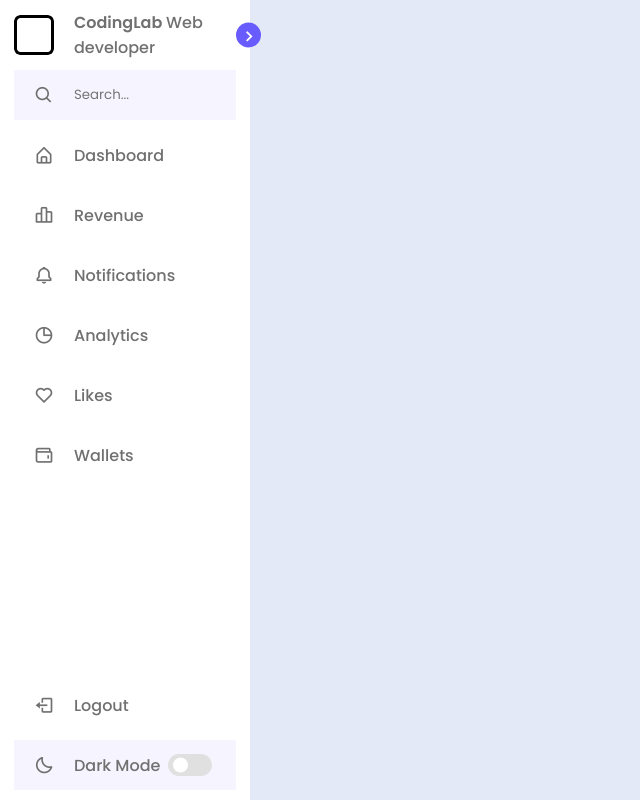
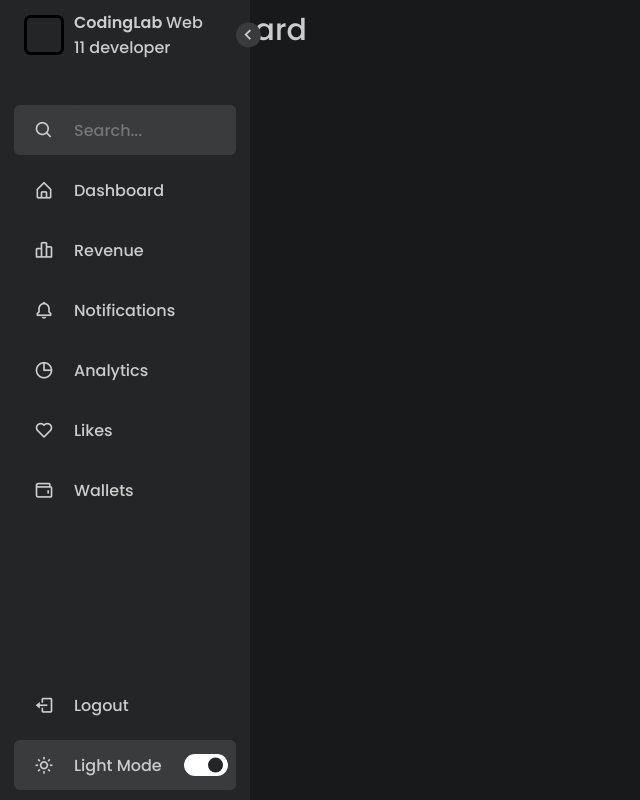
Before and after one commit to leonhsalas/navbar-2, a plain HTML site: page index.html in a window 1280 px wide. Both pictures are taken after a click on the element 190 px from the left and 765 px from the top of the page. Shown: the whole page, without its empty margins (0-640 px from the left). Drawn offline with nearby package versions, Linux system fonts and the light colour scheme.

Commit message:
first commit

```diff
--- a/index.html
+++ b/index.html
@@ -20,7 +20,7 @@
                         CodingLab
                     </span>
                     <span class="profession">
-                        Web developer
+                        Web <br>11 developer
                     </span>
                 </div>
             </div>
@@ -32,7 +32,7 @@
             <div class="menu">
                 <li class="search-box">
                         <i class="bx bx-search icon"></i>
-                        <input type="search" placeholder="Search...">
+                        <input type="text" placeholder="Search...">
                 </li>
                 <ul class="menu-links">
                     <li class="nav-link">
@@ -113,6 +113,13 @@
                 </li>
             </div>
     </nav>
+
+    <section class="home">
+        <div class="text">
+            Dashboard
+        </div>
+    </section>
+
     <script src="main.js"></script>
 </body>
 </html>
--- a/main.js
+++ b/main.js
@@ -0,0 +1,25 @@
+const body = document.querySelector("body"),
+      sidebar = body.querySelector(".sidebar"),
+      toggle = body.querySelector(".toggle"),
+      searchBtn = body.querySelector(".search-box"),
+      modeSwitch = body.querySelector(".toggle-switch"),
+      modeText = body.querySelector(".mode-text");
+
+      toggle.addEventListener("click", () => {
+        sidebar.classList.toggle("close");
+      });
+
+      searchBtn.addEventListener("click", () => {
+        sidebar.classList.remove("close");
+      });
+
+
+      modeSwitch.addEventListener("click", () => {
+        body.classList.toggle("dark");
+
+        if(body.classList.contains('dark')){
+          modeText.innerText = "Light Mode"
+        }else{
+          modeText.innerText = "Dark Mode"
+        }
+      });
--- a/style.css
+++ b/style.css
@@ -23,18 +23,32 @@
 body{
     height: 100vh;
     background: var(--body-color);
+    transition: var(--tran-05);
+}
+
+body.dark{
+    --body-color: #18191A;
+    --sidebar-color: #242526;
+    --primary-color: #3A3B3C;
+    --primary-color-light: #3A3B3C;
+    --toggle-color: #FFF;
+    --text-color: #CCC;
 }
 
 .sidebar .text{
     font-size: 16px;
     font-weight: 500;
     color: var(--text-color);
+    transition: var(--tran-03);
+    white-space: nowrap;
+    opacity: 1;
 }
 
 .sidebar .image{
     min-width: 60px;
     display: flex;
     align-items: center;
+    justify-content: center;
 }
 
 
@@ -46,7 +60,17 @@ body{
     width: 250px;
     padding: 10px 14px;
     background: var(--sidebar-color);
+    transition: var(--tran-05);
+    z-index: 100;
 }
+
+.sidebar.close .text{
+    opacity: 0;
+}
+.sidebar.close{
+    width: 88px;
+}
+
 .sidebar li{
     height: 50px;
     margin-top: 10px;
@@ -100,15 +124,29 @@ header .image-text .header-3text{
     height: 25px;
     width: 25px;
     background: var(--primary-color);
+    transform: translateY(-50%) rotate(180deg);
     display: flex;
     align-items: center;
     justify-content: center;
     border-radius: 50%;
     color: var(--sidebar-color);
     font-size: 22px;
+    transition: var(--tran-03);
+}
+
+.sidebar.close header .toggle{
+    transform: translateY(-50%);
+}
+body.dark .sidebar header .toggle{
+    color: var(--text-color);
+}
+.sidebar .menu{
+    margin-top: 35px;
 }
 .sidebar .search-box{
     background: var(--primary-color-light);
+    border-radius: 6px;
+    transition: var(--tran-05);
 }
 .search-box input{
     height: 100%;
@@ -116,7 +154,11 @@ header .image-text .header-3text{
     outline: none;
     border: none;
     border-radius: 6px;
+    font-size: 16px;
+    font-weight: 500;
     background: var(--primary-color-light);
+    transition: var(--tran-05);
+    color: var(--text-color);
 }
 .sidebar li a{
     height: 100%;
@@ -125,15 +167,21 @@ header .image-text .header-3text{
     text-decoration: none;
     border-radius: 6px;
     transition: var(--tran-04);
+    width: 100%;
 }
 
 .sidebar li a:hover{
     background: var(--primary-color);
+    width: 100%;
 }
 
 .sidebar li a:hover .icon,
 .sidebar li a:hover .text{
     color: var(--sidebar-color);
+}
+body.dark .sidebar li a:hover .icon,
+body.dark .sidebar li a:hover .text{
+    color: var(--text-color);
 }
 
 .sidebar .menu-bar{
@@ -144,6 +192,8 @@ header .image-text .header-3text{
 }
 
 .menu-bar .mode{
+    position: relative;
+    border-radius: 6px;
     background: var(--primary-color-light);
 }
 
@@ -156,19 +206,32 @@ header .image-text .header-3text{
 
 .menu-bar .mode i{
     position: absolute;
+    transition: var(--tran-03);
 }
 
 .menu-bar .mode i.sun{
     opacity: 0;
 }
 
+body.dark .menu-bar .mode i.sun{
+    opacity: 1;
+}
+body.dark .menu-bar .mode i.moon{
+    opacity: 0;
+}
+
 .menu-bar .mode .toggle-switch{
+    position: absolute;
+    right: 0;
     display: flex;
     align-items: center;
     justify-content: center;
     height: 100%;
     cursor: pointer;
     min-width: 60px;
+    border-radius: 6px;
+    background: var(--primary-color-light);
+    transition: var(--tran-05);
 }
 
 .toggle-switch .switch{
@@ -189,4 +252,29 @@ header .image-text .header-3text{
     left: 5px;
     transform: translateY(-50%);
     background: var(--sidebar-color);
+    transition: var(--tran-03);
 }
+
+body.dark .switch::before{
+    left: 24px;
+}
+
+.home{
+    position: relative;
+    left: 88px;
+    height: 100vh;
+    width: calc(100% - 250px);
+    background: var(--body-color);
+    transition: var(--tran-05);
+}
+
+.home .text{
+    font-size: 30px;
+    font-weight: 500;
+    color: var(--text-color);
+    padding: 8px 50px;
+}
+.sidebar.close ~ .home{
+    height: 100vh;
+    width: calc(100% - 88px);
+}
```
